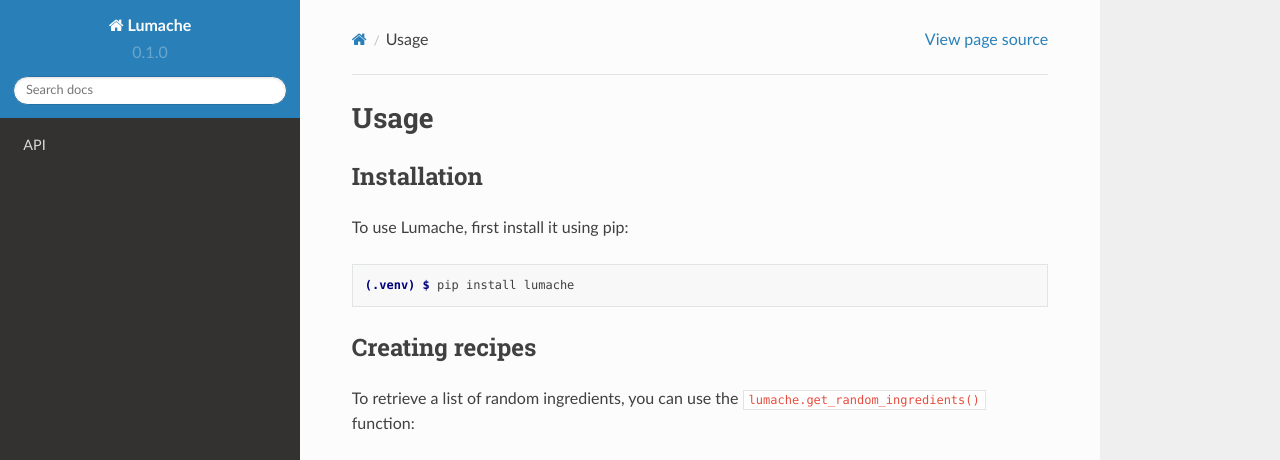
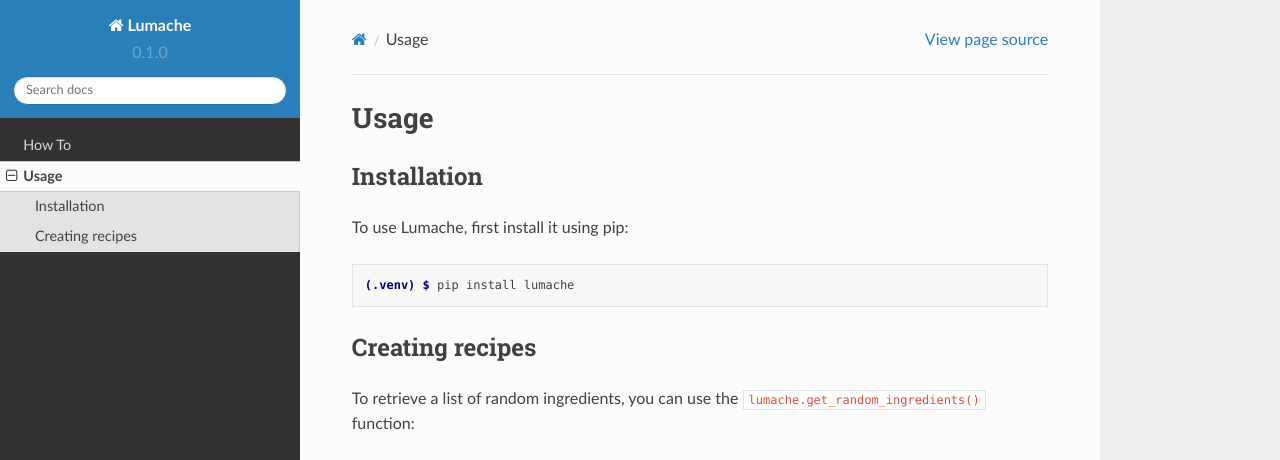
Before and after one commit to jp4474/CUDA-Examples, a Sphinx documentation site: the page built from docs/source/usage.rst, in a window 1280 px wide and 1095 px high. Shown: the top 460 px of the window. Built offline with Sphinx 7.4.7 and the Read the Docs theme 2.0.0, drawn with Linux system fonts in a browser that asks for light colours; pages that are not in the unit, such as notebooks, are missing from menus; grey boxes are pictures that could not be loaded.

Commit message:
Update index.rst

```diff
--- a/docs/source/index.rst
+++ b/docs/source/index.rst
@@ -2,7 +2,6 @@
 ===================================
 
 **CUDA** (Compute Unified Device Architecture) is a parallel computing platform and application programming interface (API) model created by NVIDIA. It allows software developers to use a CUDA-enabled graphics processing unit (GPU) for general purpose processing, an approach known as GPGPU (General-Purpose computing on Graphics Processing Units). The CUDA platform is designed to work with programming languages like C, C++, and Fortran.
-
 
 Before you begin CUDA programming,
 --------
@@ -29,5 +28,5 @@
 --------
 
 .. toctree::
-   examples
-   api
+   how-to
+   usage
```
